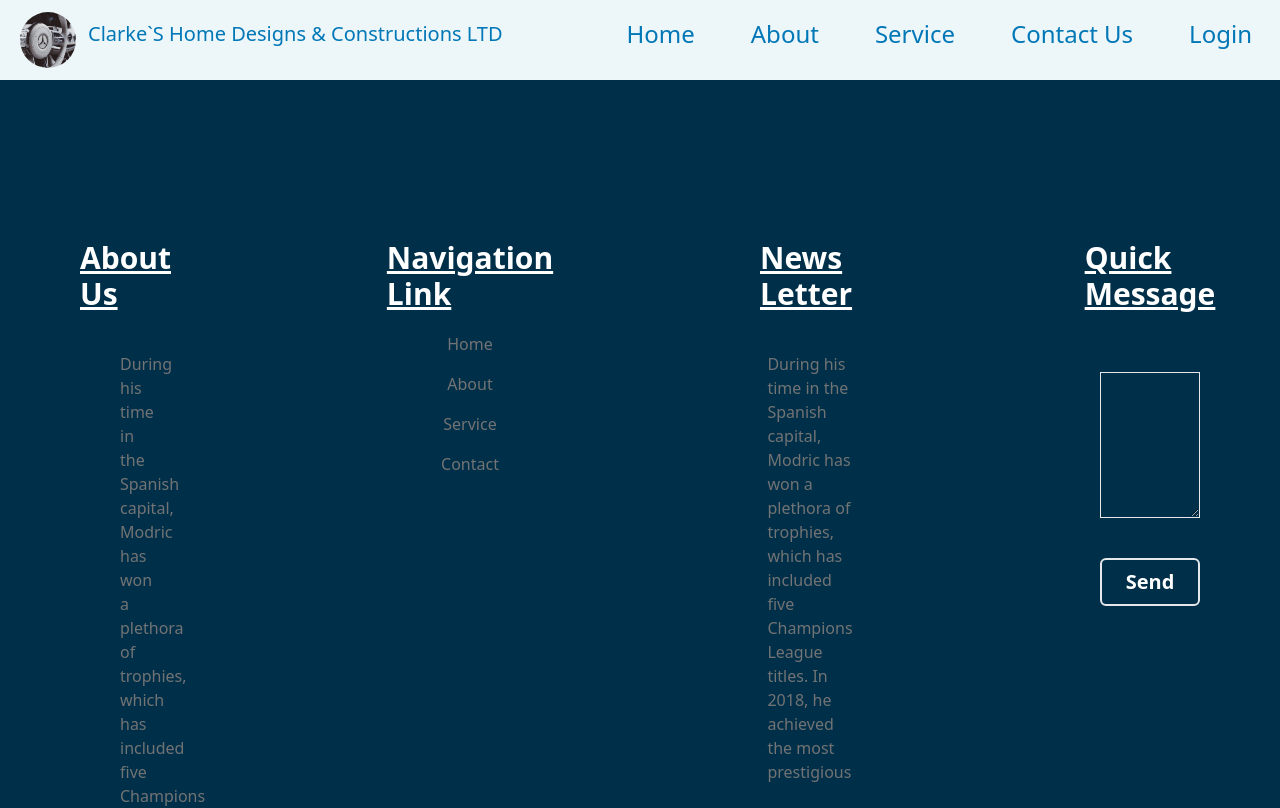
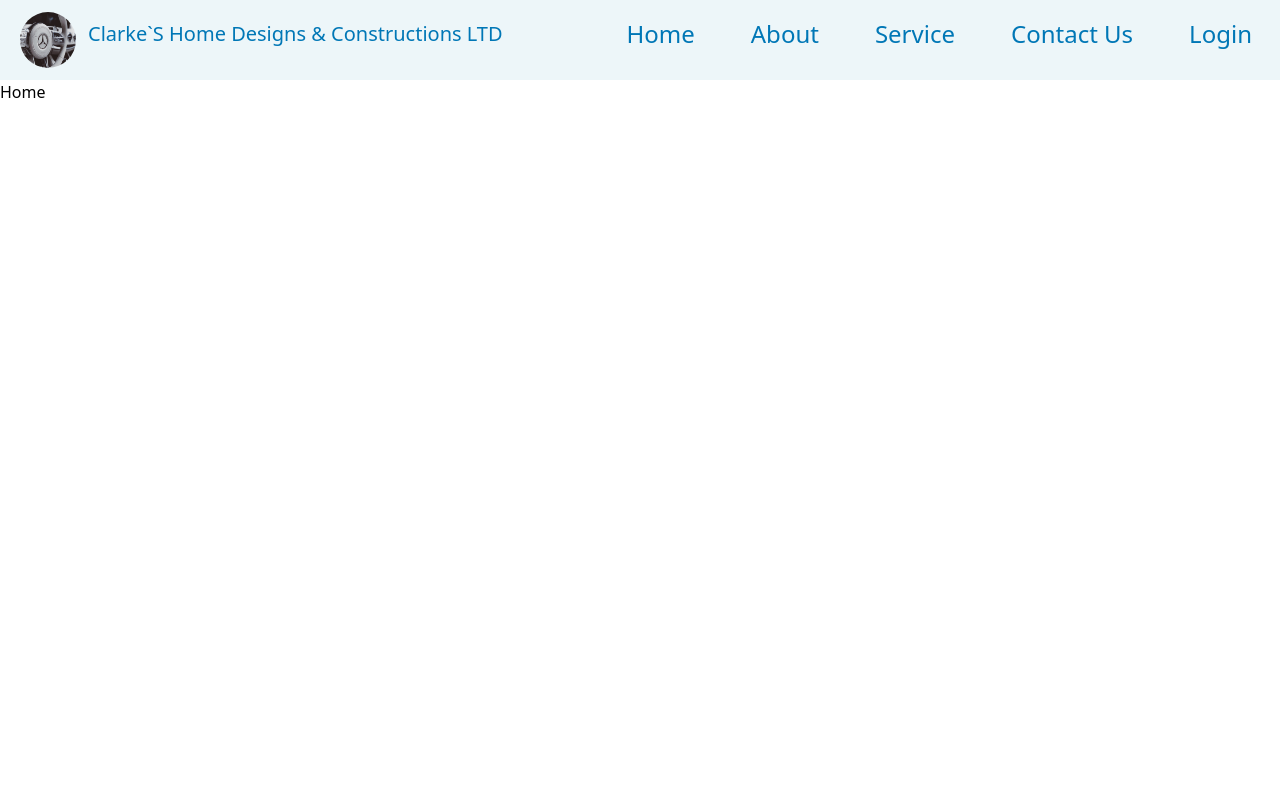
Before and after one commit to owusuvictorjnr/ClarkeHomeDesignes, a Next.js app: page / in a window 1280 px wide. Shown: the top 808 px of the page. Built offline with nearby package versions, Linux system fonts and the light colour scheme.

Commit message:
Import Homepage

```diff
--- a/pages/index.js
+++ b/pages/index.js
@@ -1,12 +1,13 @@
 import React from 'react';
 import Layout from '@/components/Layout';
+import Home from '@/components/Home';
 
-const Home = () => {
+const HomePage = () => {
   return (
-    <div title={'Home'}>
-      <Layout />
-    </div>
+    <Layout>
+      <Home />
+    </Layout>
   );
 };
 
-export default Home;
+export default HomePage;
```
